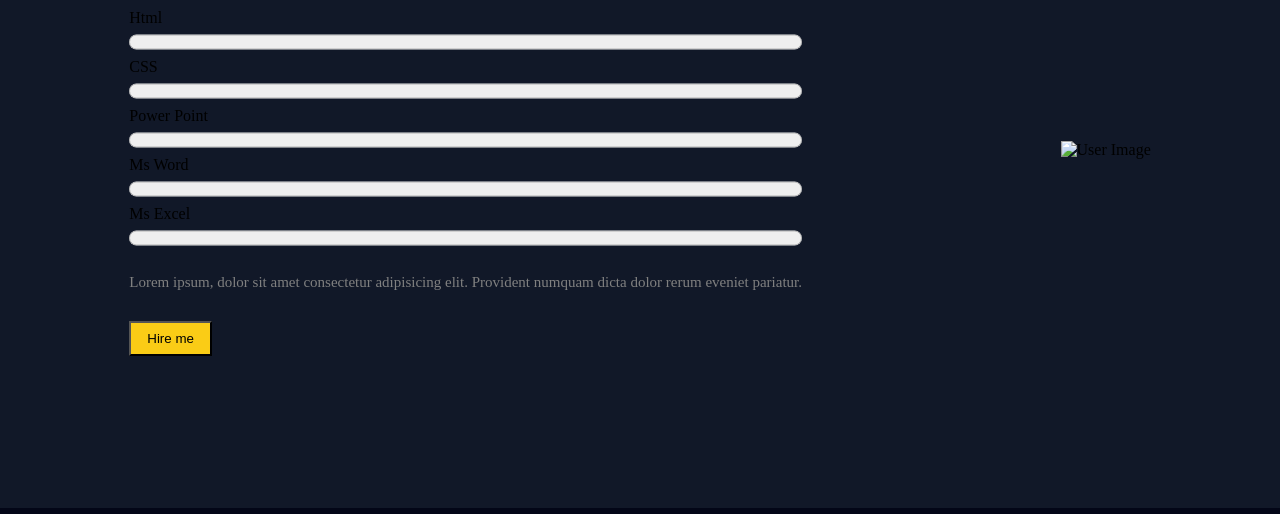
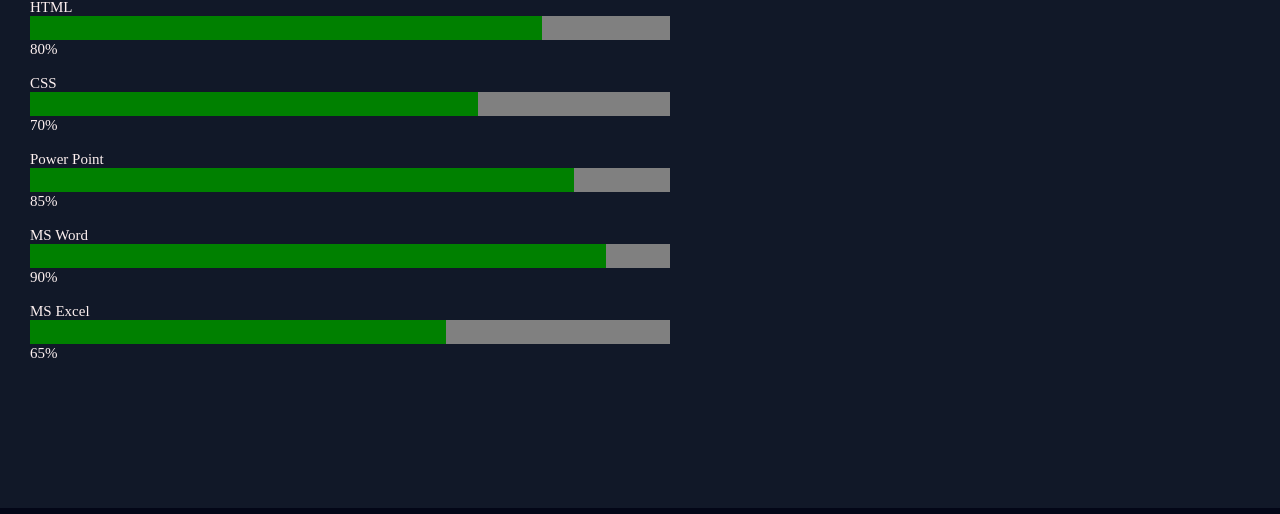
Before and after one commit to Metacaps-in/Nadeem-Portfolio, a plain HTML site: page skill.html in a window 1280 px wide. Shown: the part 250-764 px from the top of the page. Drawn offline with nearby package versions, Linux system fonts and the light colour scheme.

Commit message:
update the code

```diff
--- a/skill.css
+++ b/skill.css
@@ -1,6 +1,7 @@
-*{
+* {
     margin: 0px;
     padding: 0px;
+    /* background-image: url(/image/IMG_20231217_121619.jpg); */
 }
 
 a {
@@ -25,6 +26,7 @@
     align-items: center;
     position: fixed;
     width: 100%;
+
 }
 
 .Menubar {
@@ -38,15 +40,11 @@
 }
 
 .container {
-        /* border: 1px solid yellow; */
-        /* border: 1px solid yellow; */
     padding: 0;
     display: flex;
     align-items: center;
-        height: 80vh;
+    height: 100vh;
     flex-direction: row;
-        align-content: center;
-        justify-content: space-around;
 }
 
 a:hover {
@@ -67,12 +65,19 @@
     width: 100%;
 }
 
-
-    .div1 {
-        border: 1px solid red color(srgb red green blue);
+.prog {
+    color: rgb(253, 240, 240);
+    width: 50%;
+    font-size: 15px;
+    height: auto;
+    display: block;
+    align-items: center;
+    margin-left: 30px;
 }
 
-.prog{
+progress {
     width: 100%;
-    display: block;
+    height: 3vh;
+    border-style: none;
+    color: antiquewhite;
 }
--- a/skill.html
+++ b/skill.html
@@ -5,11 +5,11 @@
     <meta charset="UTF-8">
     <meta name="viewport" content="width=device-width, initial-scale=1.0">
     <title>Nadim</title>
-    <link rel="stylesheet" href="index.css">
+    <link rel="stylesheet" href="skill.css">
     <link rel="stylesheet" href="https://cdn.jsdelivr.net/npm/bootstrap-icons@1.11.2/font/bootstrap-icons.min.css">
 </head>
 
-<body style="background-color: #111828;">
+<body style="background-color: #111828;" >
     <div class="nav">
         <div>
             <a href="index.html">
@@ -26,42 +26,30 @@
         </div>
     </div>
     <div class="container">
-        <div class="div1">
-            <div class="progressbar">
-                <h1 style="color: white; margin-top: 10px;" >SkillS</h1>
-                <BR>
-                <!-- <label for="Html">Html:</label>
-                <progress id="Html" style="width: 90%; height: 30px;" max="100" value="80"></progress>
-                <label for="Css">Css</label>
-                <progress id="Css" style="width: 90%; height: 30px;" max="100" value="70">CSS</progress>
-                <label for="Power Point">Power Point</label>
-                <progress id="Power Point" style="width: 90%; height: 30px;" max="100" value="80">Power Point</progress>
-                <label for="Msword">Ms Word</label>
-                <progress  id="Msword" style="width: 90%; height: 30px;" max="100" value="90">Ms Word</progress>
-                <label for="Msexcel">Ms Excel</label>
-                <progress id="Msexcel" style="width: 90%; height: 30px;" max="100" value="70">Ms Excel</progress> -->
-                <label for="Html">Html</label>
-                <progress id="Html" style="width: 100%; height: 30px;" max="100%" value="80%">80%</progress>
-                <label for="Css">CSS</label>
-                <progress id="Css" style="width: 100%; height: 30px;" max="100%" value="80%">80%</progress>
-                <label for="Powerpoint">Power Point</label>
-                <progress id="Powerpoint" style="width: 100%; height: 30px;" max="100%" value="80%">80%</progress>
-                <label for="Msword">Ms Word</label>
-                <progress id="Msword" style="width: 100%; height: 30px;" max="100%" value="80%">80%</progress>
-                <label for="Msexcel">Ms Excel</label>
-                <progress id="Msexcel" style="width: 100%; height: 30px;" max="100%" value="80%">80%</progress>
-                <p style="color: gray; font-size: 15px; margin-top: 20px; ">
-                    Lorem ipsum, dolor sit
-                    amet consectetur adipisicing elit. Provident
-                    numquam dicta dolor rerum eveniet pariatur.
+            <div class="prog">
+                <h1 style="color: white; margin-top: 10px;">SkillS</h1>
+                <br>
+                <label for="html">HTML</label>
+                <br>
+                <progress id="html" max="100" value="80">80%</progress><p>80%</p>
+                <br>
+                <label for="css">CSS</label>
+                <br>
+                <progress id="css" max="100" value="70">70%</progress><p>70%</p>
+                <br>
+                <label for="powerpoint"></label>Power Point</label>
+                <br>
+                <progress id="powerpoint" max="100" value="85">85%</progress><p>85%</p>
+                <br>
+                <label for="msword">MS Word</label>
+                <br>
+                <progress id="msword" max="100" value="90">90%</progress><p>90%
                 </p>
-                <button style="margin-top: 30px; background-color:#facc16; color: black; padding: 8px 16px;"><a
-                        style="color: black;" href="Contact.html">Hire me</a></button>
+                <br>
+                <label for="msexcel">MS Excel</label>
+                <br>
+                <progress id="msexcel" max="100" value="65">65%</progress><p>65%</p>
             </div>
-        </div>
-        <div class="div1">
-            <img src="image/images.jpg" alt="User Image">
-        </div>
     </div>
 </body>
 <footer class="footer">
```
Also changed, not shown: Education.html (+6 -3 lines), index.html (+2 -4 lines). Lines whose indentation alone changed are shown as unchanged.
